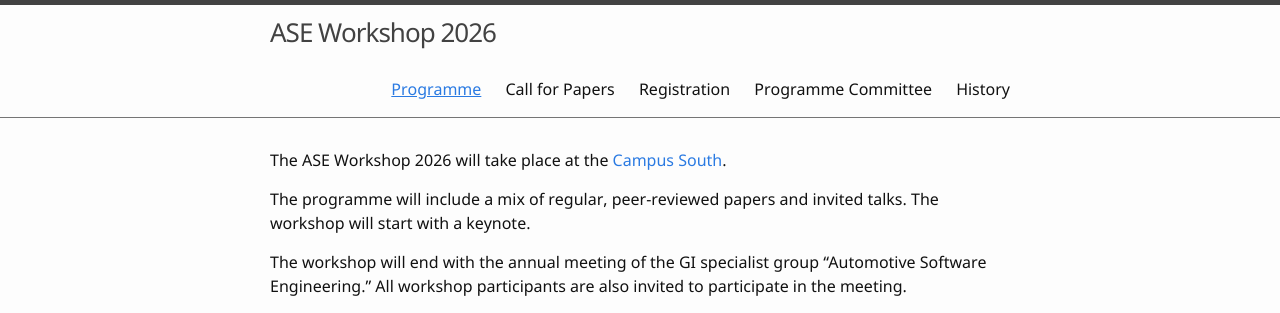
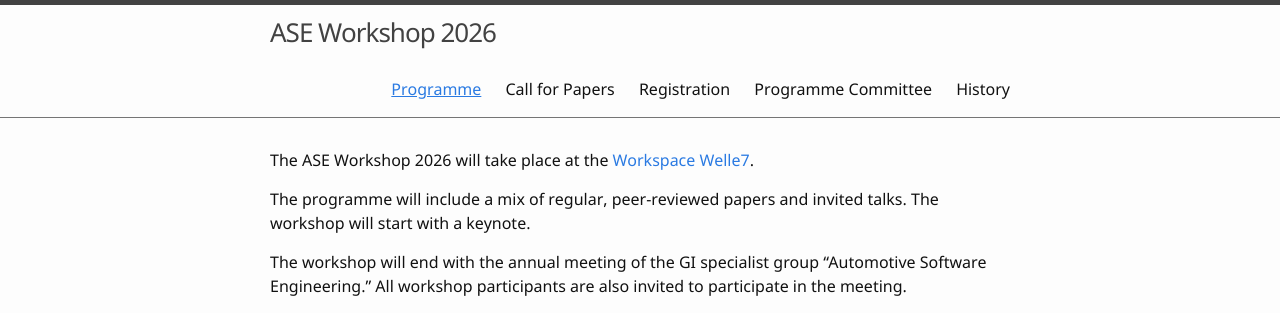
Before and after one commit to ASE-Workshop/2026, a Jekyll site: the page built from 0-programm.md, in a window 1280 px wide. Shown: the top 313 px of the page. Built offline with Jekyll 4.4.1, drawn with Linux system fonts in a browser that asks for light colours.

Commit message:
Update 0-programm.md

```diff
--- a/0-programm.md
+++ b/0-programm.md
@@ -3,7 +3,7 @@ title: Programme
 nav: true
 ---
 
-The ASE Workshop 2026 will take place at the [Campus South](https://se2026.inf.unibe.ch/de/location/workspace-welle7/).
+The ASE Workshop 2026 will take place at the [Workspace Welle7](https://se2026.inf.unibe.ch/de/location/workspace-welle7/).
 
 The programme will include a mix of regular, peer-reviewed papers and invited talks. The workshop will start with a keynote.
 
```
